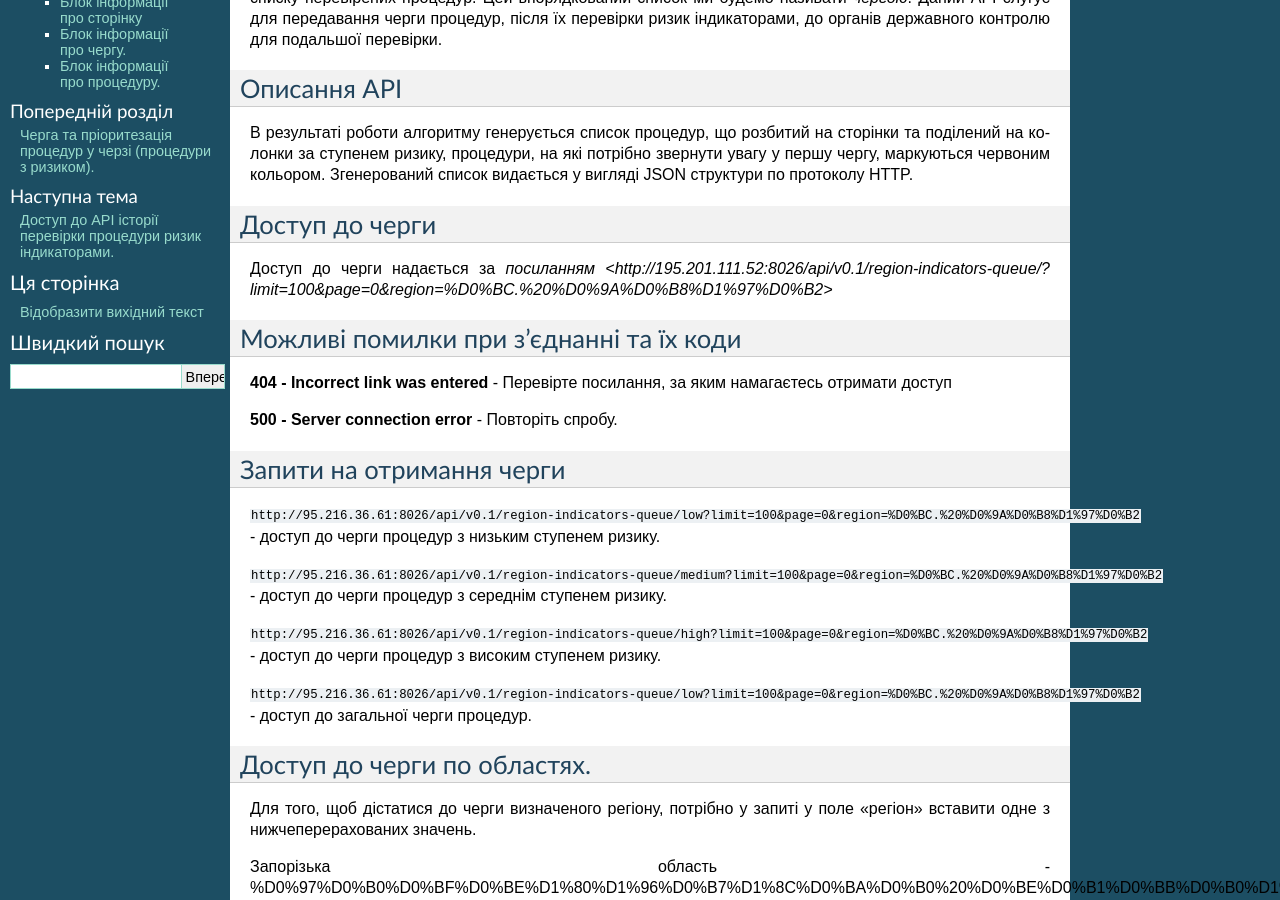
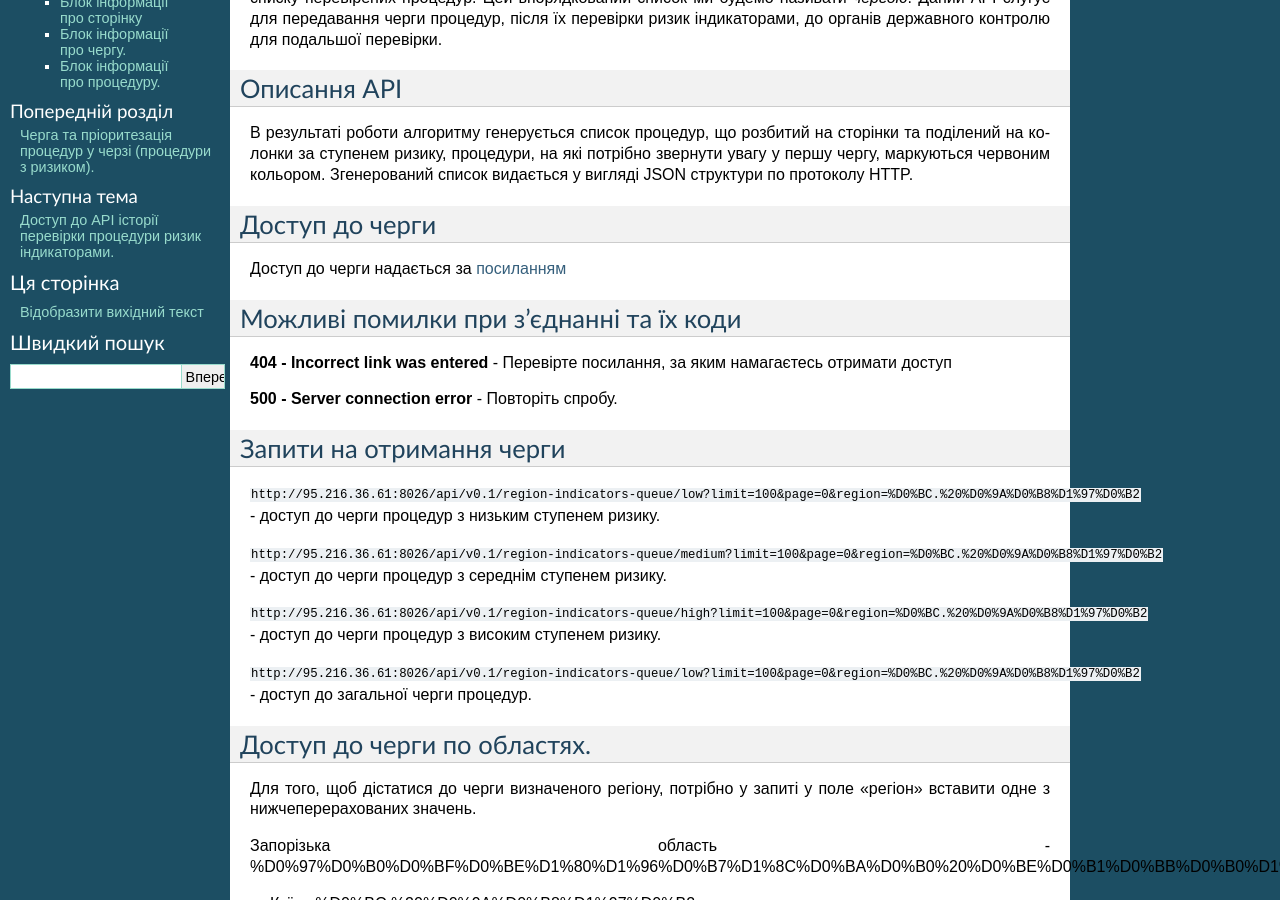
Before and after one commit to DataPathAnalytics/indicators-queue, a Sphinx documentation site: the page built from docs/api_queue.rst, in a window 1280 px wide and 900 px high, scrolled down 304 px. Built offline with Sphinx 7.4.7, drawn with Linux system fonts in a browser that asks for light colours.

Commit message:
Update api_queue.rst

```diff
--- a/docs/api_queue.rst
+++ b/docs/api_queue.rst
@@ -18,7 +18,7 @@
 Доступ до черги
 ***************
 
-Доступ до черги надається за `посиланням <http://195.201.111.52:8026/api/v0.1/region-indicators-queue/?limit=100&page=0&region=%D0%BC.%20%D0%9A%D0%B8%D1%97%D0%B2>`
+Доступ до черги надається за `посиланням <http://195.201.111.52:8026/api/v0.1/region-indicators-queue/?limit=100&page=0&region=%D0%BC.%20%D0%9A%D0%B8%D1%97%D0%B2>`_
 
 ****************************************
 Можливі помилки при з'єднанні та їх коди
```
